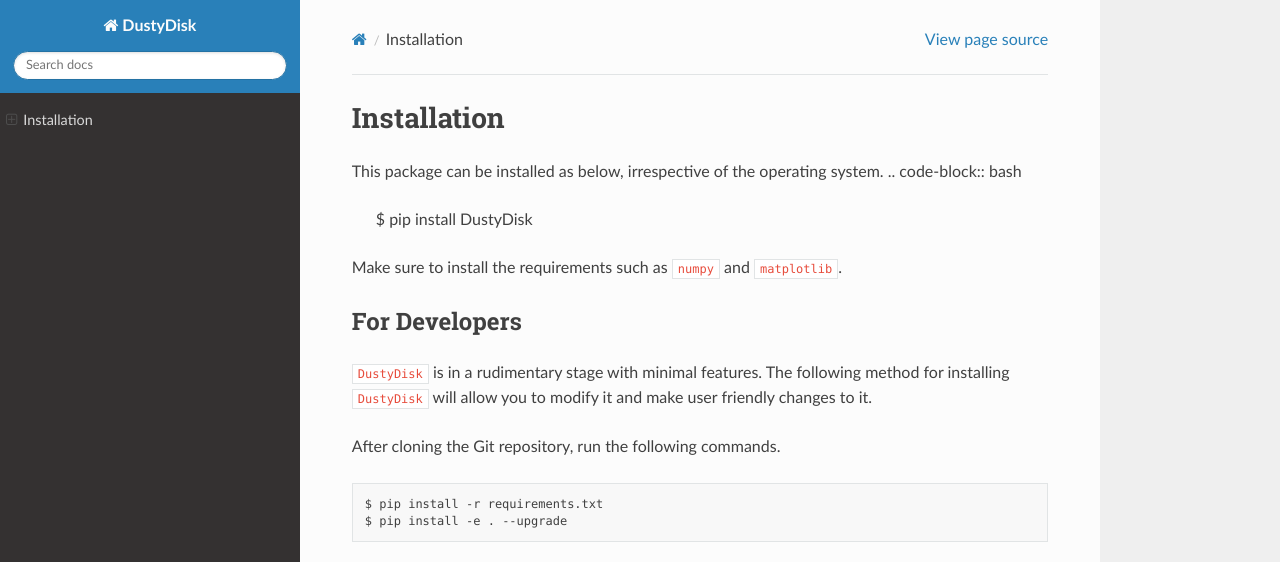
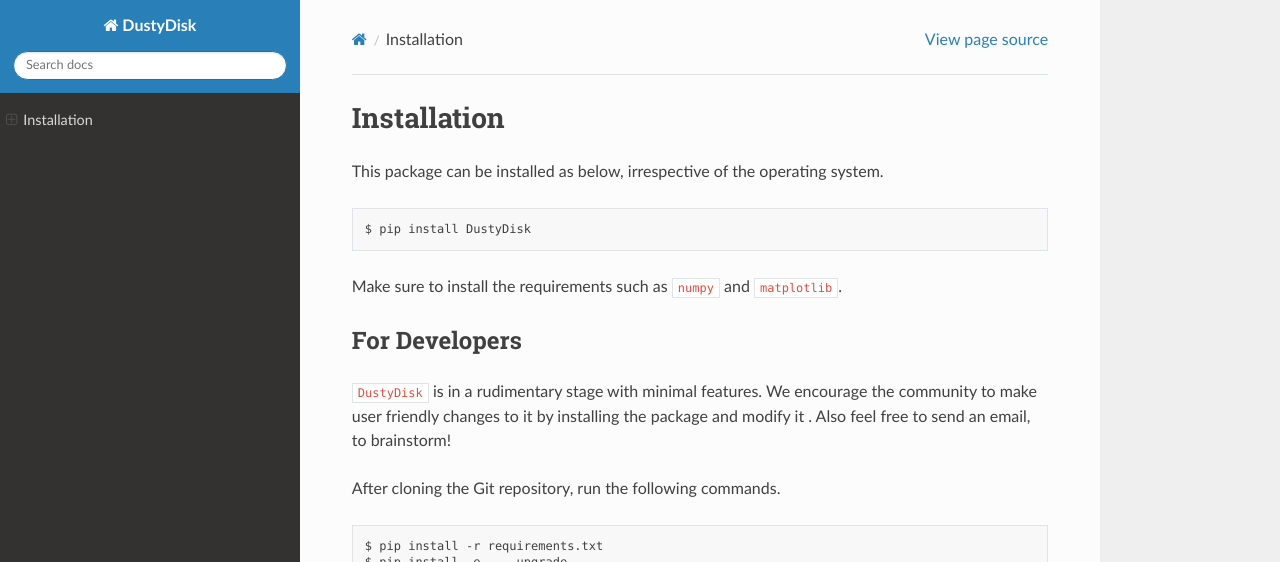
Before and after one commit to miranda-pikus/DustyDisk, a Sphinx documentation site: the page built from docs/installation.rst, in a window 1280 px wide, cut to the strip 0-562 px from the top of the page. Built offline with Sphinx 7.4.7 and the Read the Docs theme 3.1.0, drawn with Linux system fonts in a browser that asks for light colours.

Commit message:
changed installation.rst

```diff
--- a/docs/installation.rst
+++ b/docs/installation.rst
@@ -4,6 +4,7 @@
 =============
 
 This package can be installed as below, irrespective of the operating system.
+
 .. code-block:: bash
 
 	$ pip install DustyDisk
@@ -13,8 +14,8 @@
 For Developers
 ++++++++++++++
 
-``DustyDisk`` is in a rudimentary stage with minimal features. The following method for
-installing ``DustyDisk`` will allow you to modify it and make user friendly changes to it.
+``DustyDisk`` is in a rudimentary stage with minimal features. We encourage the community to make user friendly changes to it
+by installing the package and modify it . Also feel free to send an email, to brainstorm!
 
 After cloning the Git repository, run the following commands.
 
```
